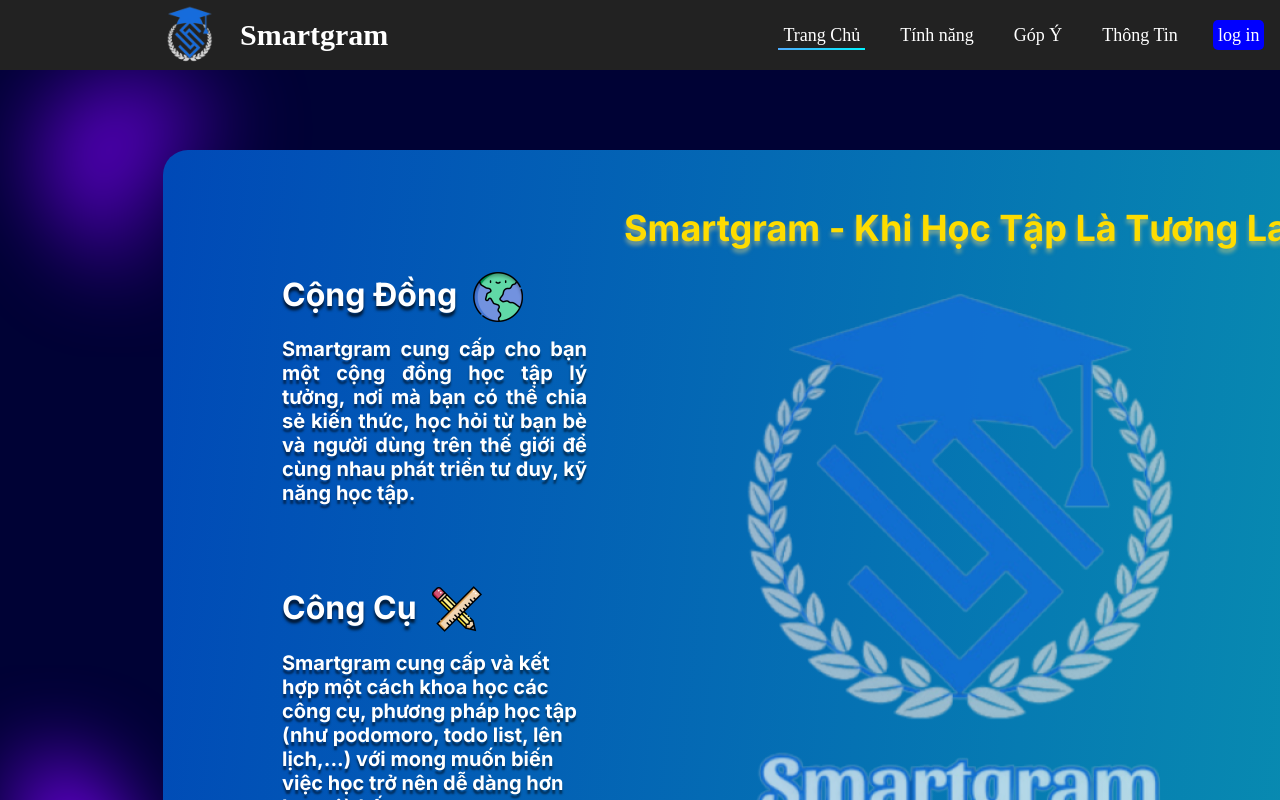
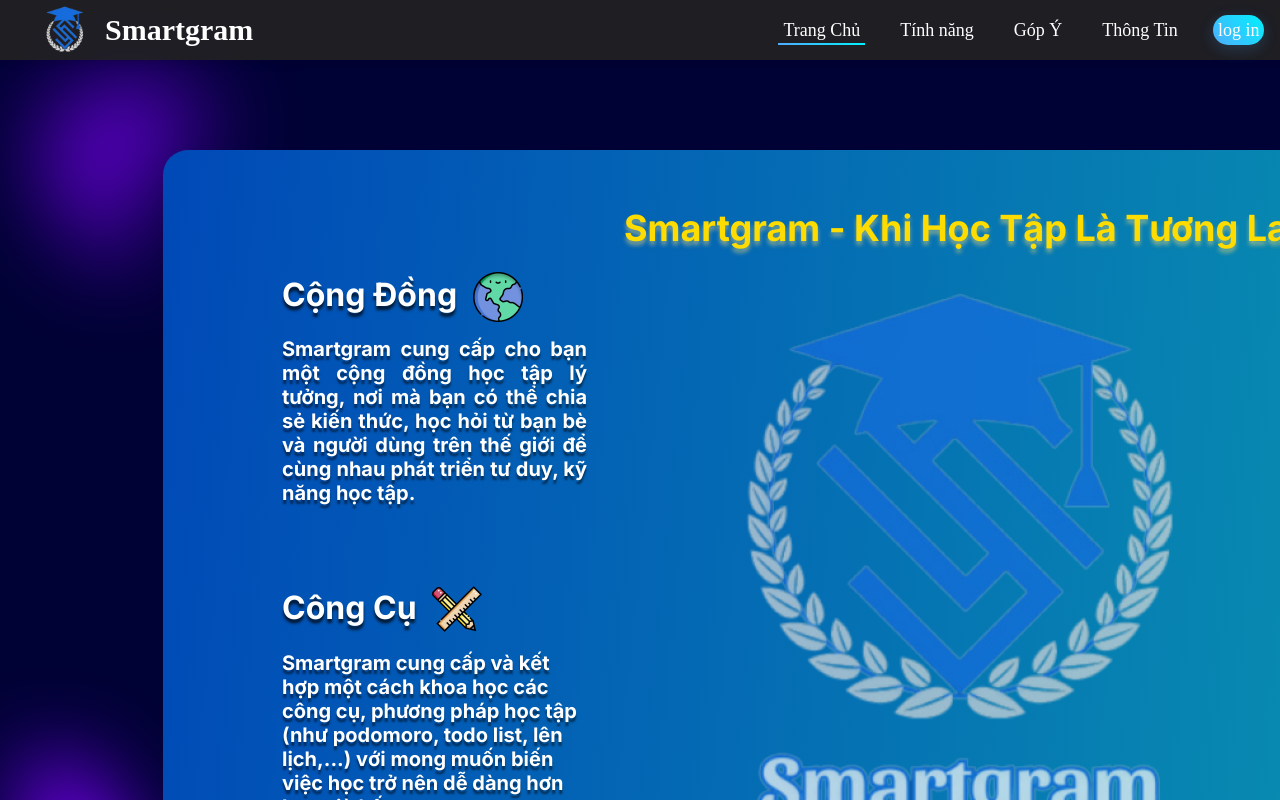
Before and after one commit to Dark-Rhin0/official-information-page, a React (Vite) app: page / in a window 1280 px wide. Shown: the top 800 px of the page. Built offline with nearby package versions, Linux system fonts and the light colour scheme; a web font is replaced by a local one.

Commit message:
nâng cấp giao diện

```diff
--- a/src/components/FeaturesAndBenefits.css
+++ b/src/components/FeaturesAndBenefits.css
@@ -2,27 +2,51 @@
 
 /* Các hiệu ứng nổi */
 @keyframes float1 {
-    0% { transform: translateY(0); }
-    50% { transform: translateY(15px); }
-    100% { transform: translateY(0); }
+  0% {
+    transform: translateY(0);
+  }
+  50% {
+    transform: translateY(15px);
+  }
+  100% {
+    transform: translateY(0);
+  }
 }
 
 @keyframes float2 {
-    0% { transform: translateY(0); }
-    50% { transform: translateY(-15px); }
-    100% { transform: translateY(0); }
+  0% {
+    transform: translateY(0);
+  }
+  50% {
+    transform: translateY(-15px);
+  }
+  100% {
+    transform: translateY(0);
+  }
 }
 
 @keyframes float3 {
-    0% { transform: translateY(0); }
-    50% { transform: translateY(-15px); }
-    100% { transform: translateY(0); }
+  0% {
+    transform: translateY(0);
+  }
+  50% {
+    transform: translateY(-15px);
+  }
+  100% {
+    transform: translateY(0);
+  }
 }
 
 @keyframes float4 {
-    0% { transform: translateY(0); }
-    50% { transform: translateY(15px); }
-    100% { transform: translateY(0); }
+  0% {
+    transform: translateY(0);
+  }
+  50% {
+    transform: translateY(15px);
+  }
+  100% {
+    transform: translateY(0);
+  }
 }
 
 .floating-effect {
@@ -60,7 +84,12 @@
 .text-sweep-effect {
   font-size: 2.85rem; /* Adjust font size as needed */
   color: rgba(0, 255, 0, 0.884); /* Base text color (medium light green) */
-    background: linear-gradient(45deg, rgba(0, 255, 0, 0.884) 25%, #9eff9e 50%, rgba(0, 255, 0, 0.884) 75%);
+  background: linear-gradient(
+    45deg,
+    rgba(0, 255, 0, 0.884) 25%,
+    #9eff9e 50%,
+    rgba(0, 255, 0, 0.884) 75%
+  );
   background-size: 200% 100%;
   -webkit-background-clip: text;
   -webkit-text-fill-color: transparent;
@@ -98,21 +127,41 @@
 }
 
 @keyframes float1 {
-  0%, 100% { transform: translateY(0); }
-  50% { transform: translateY(-20px); }
+  0%,
+  100% {
+    transform: translateY(0);
+  }
+  50% {
+    transform: translateY(-20px);
+  }
 }
 
 @keyframes float2 {
-  0%, 100% { transform: translateY(0); }
-  50% { transform: translateY(-30px); }
+  0%,
+  100% {
+    transform: translateY(0);
+  }
+  50% {
+    transform: translateY(-30px);
+  }
 }
 
 @keyframes float3 {
-  0%, 100% { transform: translateY(0); }
-  50% { transform: translateY(-25px); }
+  0%,
+  100% {
+    transform: translateY(0);
+  }
+  50% {
+    transform: translateY(-25px);
+  }
 }
 
 @keyframes float4 {
-  0%, 100% { transform: translateY(0); }
-  50% { transform: translateY(-35px); }
+  0%,
+  100% {
+    transform: translateY(0);
   }
+  50% {
+    transform: translateY(-35px);
+  }
+}
--- a/src/components/KhungGopY.css
+++ b/src/components/KhungGopY.css
@@ -1,15 +1,33 @@
 .feedback-input {
-    width: 559px; /* Điều chỉnh chiều rộng */
-    height: 22px; /* Điều chỉnh chiều cao */
-    background-color: rgb(145, 145, 145);
-    border: 2px solid transparent;
-    transition: box-shadow 0.3s ease-in-out;
-  }
+  width: 560px;
+  height: 24px;
+  background-color: rgba(145, 145, 145, 0.8);
+  border: 1.5px solid rgba(0, 0, 0, 0.6); /* Viền đen với độ mờ 60% */
+  border-radius: 4px; /* Thêm bo góc nhẹ */
+  padding: 0 10px; /* Thêm padding bên trong */
+  transition: all 0.3s ease-in-out;
+  color: #ffffff;
+  font-size: 16px; /* Điều chỉnh kích thước chữ phù hợp */
+}
 
-  .feedback-input:focus {
-    box-shadow: 0 0 0 2px #007bff; /* Viền xanh dương khi nhấp vào */
-    outline: none;
-  }
+.feedback-input:focus {
+  box-shadow: 0 0 8px rgba(0, 123, 255, 0.6);
+  background-color: rgba(160, 160, 160, 0.9);
+  border-color: rgb(0, 123, 255);
+  transform: translateY(-2.5px); /* Giảm nhẹ hiệu ứng nâng lên */
+  outline: none;
+}
+
 .feedback-input::placeholder {
-color: #ffffffda; /* Màu chữ placeholder */
+  color: rgba(255, 255, 255, 0.6);
+  transition: opacity 0.3s ease-in-out;
 }
+
+.feedback-input:focus::placeholder {
+  opacity: 0.4;
+}
+
+.feedback-input:hover {
+  background-color: rgba(155, 155, 155, 0.9);
+  border-color: rgba(255, 255, 255, 0.3);
+}
--- a/src/components/KhungGopY.jsx
+++ b/src/components/KhungGopY.jsx
@@ -14,12 +14,12 @@
   };
 
   const saveFeedback = () => {
-    const feedbackRef = ref(database, 'feedbacks');
+    const feedbackRef = ref(database, "feedbacks");
     push(feedbackRef, { text: feedback })
       .then(() => {
         console.log("Góp ý đã được lưu!");
       })
-      .catch(error => {
+      .catch((error) => {
         console.error("Lỗi khi lưu góp ý:", error);
       });
   };
--- a/src/components/Navbar.css
+++ b/src/components/Navbar.css
@@ -2,7 +2,9 @@
   position: fixed;
   width: 98%;
   top: 0;
-    background-color: #222;
+  background-color: rgba(34, 34, 34, 0.9);
+  backdrop-filter: blur(10px);
+  box-shadow: 0 2px 10px rgba(0, 0, 0, 0.1);
   display: flex;
   justify-content: space-between;
   align-items: center;
@@ -12,7 +14,7 @@
 }
 
 .navbar.scrolled {
-    background-color: #000022;
+  background-color: rgba(0, 0, 34, 0.95);
   padding: 0px 20px;
 }
 
@@ -29,29 +31,38 @@
 }
 
 .comment-box {
-    display: none;
+  display: block;
   position: absolute;
-    top: 60px; /* Adjust to position the comment box below the logo */
+  bottom: -45px;
   left: 50%;
-    transform: translateX(-50%);
-    background-color: white;
-    color: black;
-    padding: 5px 10px;
-    border-radius: 5px;
+  transform: translateX(-50%) scale(0);
+  background-color: rgba(255, 255, 255, 0.9);
+  color: #333;
+  padding: 8px 15px;
+  border-radius: 20px;
   box-shadow: 0px 0px 10px rgba(0, 0, 0, 0.1);
   z-index: 10;
-    font-size: 1rem;
+  font-size: 14px;
   white-space: nowrap;
+  opacity: 0;
+  transition: all 0.3s ease;
 }
 
 .navbar-logo:hover .comment-box {
-    display: block;
+  opacity: 1;
+  transform: translateX(-50%) scale(1);
+  bottom: -47px;
 }
 
 .navbar-logo img {
-    height: 60px;
-    margin-right: 20px;
-    margin-left: 140px;
+  height: 50px;
+  margin-right: 15px;
+  margin-left: 20px;
+  transition: transform 0.3s ease;
+}
+
+.navbar-logo:hover img {
+  transform: scale(1.05);
 }
 
 .navbar-logo span {
@@ -78,10 +89,16 @@
   font-size: 18px;
   padding: 5px;
   position: relative;
+  transition: color 0.3s, text-shadow 0.3s;
+}
+
+.navbar-menu a:not(.login-button):hover {
+  color: #4facfe;
+  text-shadow: 0 0 10px #4facfe, 0 0 20px #4facfe, 0 0 30px #4facfe;
 }
 
 .navbar-menu a:not(.login-button)::after {
-    content: '';
+  content: "";
   display: block;
   width: 0;
   height: 2px;
@@ -98,40 +115,57 @@
 }
 
 .login-button {
-    font-size: 22px; /* Increase the font size */
-    background-color: blue;
-    padding: 8px 14px; /* Increase the padding to maintain the aspect ratio */
-    border-radius: 5px;
+  font-size: 22px;
+  background: linear-gradient(45deg, #4facfe, #00f2fe);
+  border: none;
+  padding: 10px 25px;
+  border-radius: 50px;
   color: white;
-    position: relative; /* Required for tooltip positioning */
-    transition: background-color 0.3s;
+  position: relative;
+  overflow: hidden;
+  transition: all 0.3s ease;
+  box-shadow: 0 4px 15px rgba(79, 172, 254, 0.2);
 }
 
 .login-button:hover {
-    transform: scale(1.1); /* Increase the size of the button on hover */
+  animation: pulse 1.5s infinite;
+}
+
+@keyframes pulse {
+  0% {
+    transform: scale(1);
+    box-shadow: 0 0 0 0 rgba(79, 172, 254, 0.7);
+  }
+  70% {
+    transform: scale(1.05);
+    box-shadow: 0 0 0 15px rgba(79, 172, 254, 0);
+  }
+  100% {
+    transform: scale(1);
+    box-shadow: 0 0 0 0 rgba(79, 172, 254, 0);
+  }
 }
 
 .login-button::after {
   content: "Join us to see more";
   position: absolute;
-    top: 120%; /* Increase space below the button */
+  bottom: -45px;
   left: 50%;
-    transform: translateX(-60%); /* Adjust to center and shift left */
-    background-color: white;
+  transform: translateX(-50%) scale(0);
+  background-color: rgba(255, 255, 255, 0.9);
   color: #333;
-    padding: 10px 20px; /* Increase padding for larger tooltip */
-    border-radius: 5px;
-    font-size: 16px; /* Increase font size */
+  padding: 8px 15px;
+  border-radius: 20px;
+  font-size: 14px;
   white-space: nowrap;
   opacity: 0;
-    transition: opacity 0.3s;
-    visibility: hidden; /* Hide by default */
-    z-index: 1001; /* Ensure the tooltip is above other elements */
+  transition: all 0.3s ease;
 }
 
 .login-button:hover::after {
   opacity: 1;
-    visibility: visible; /* Show on hover */
+  transform: translateX(-50%) scale(1);
+  bottom: -55px;
 }
 
 .nav-menu {
@@ -139,12 +173,13 @@
   left: -100%;
   top: 90px;
   flex-direction: column;
-    background-color: rgba(0, 0, 0, .9);
+  background-color: rgba(34, 34, 34, 0.95);
+  backdrop-filter: blur(10px);
   width: 100%;
   height: 90vh;
   z-index: 999;
   text-align: center;
-    transition: .2s;
+  transition: 0.2s;
 }
 
 .nav-menu.active {
@@ -153,6 +188,16 @@
 
 .nav-item {
   margin: 1.5rem 0;
+  transition: transform 0.3s;
+}
+
+.nav-item a:not(.login-button) {
+  transition: color 0.3s, text-shadow 0.3s;
+}
+
+.nav-item a:not(.login-button):hover {
+  color: #4facfe;
+  text-shadow: 0 0 10px #4facfe, 0 0 20px #4facfe, 0 0 30px #4facfe;
 }
 
 .header .navbar img {
```
Also changed, not shown: src/components/FeaturesAndBenefits.jsx (+18 -17 lines), src/components/Navbar.jsx (+28 -25 lines), public/rectangle-4.svg. Lines whose indentation alone changed are shown as unchanged.
